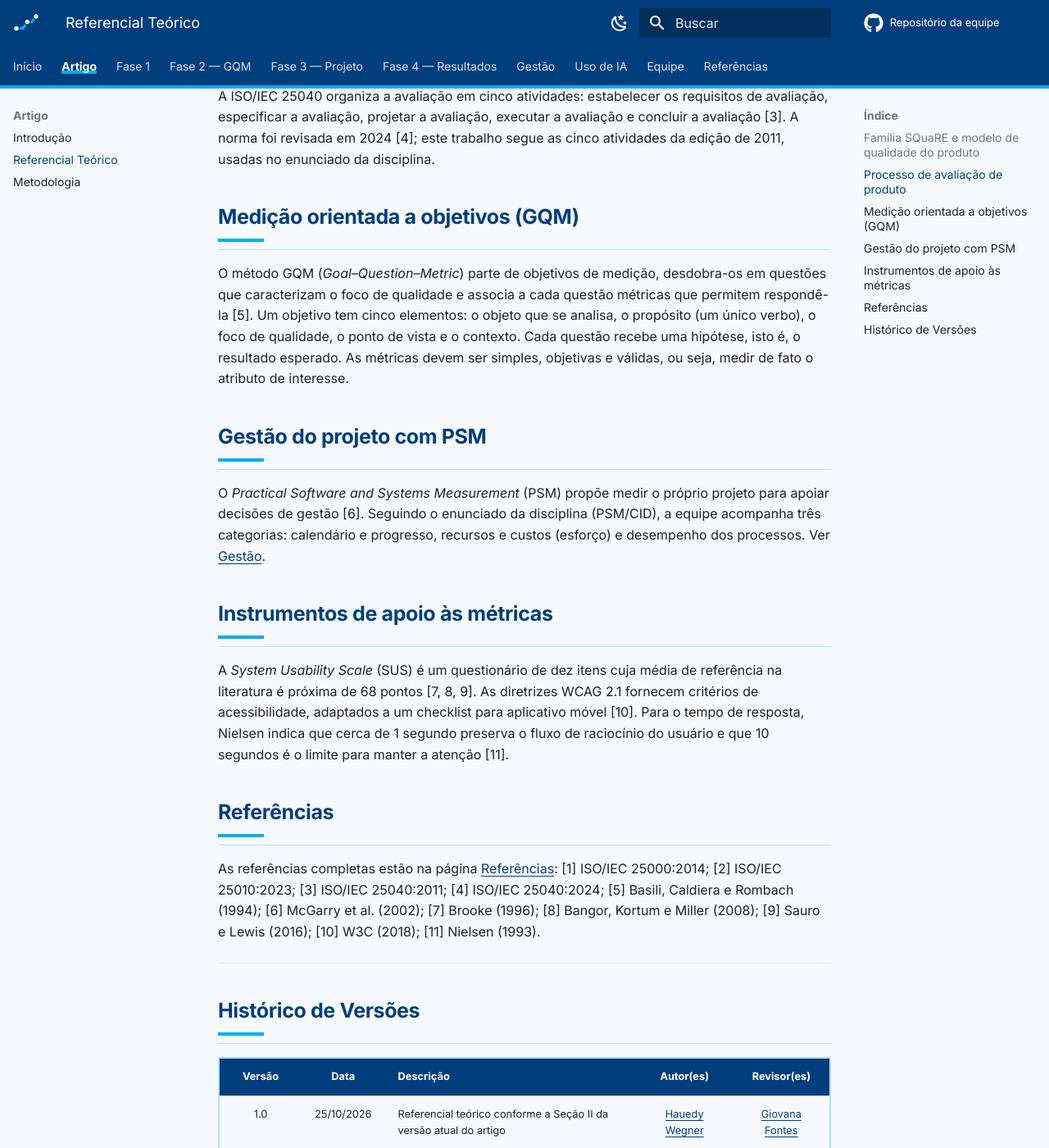
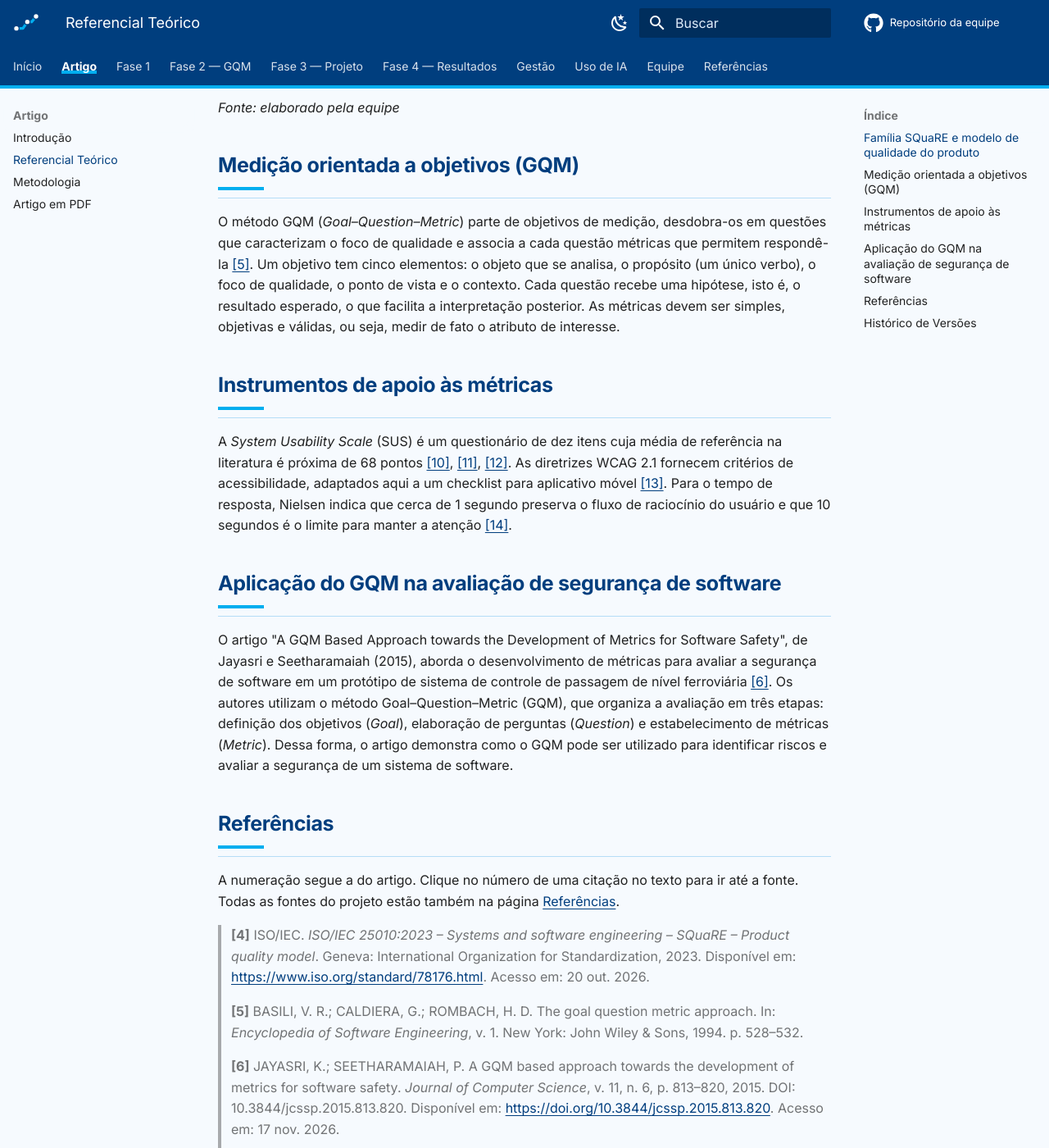
Before and after one commit to FCTE-Qualidade-de-Software-1/2026-2_T01_RUTH_LICHTERMAN, an MkDocs documentation site: the page built from docs/artigo/referencial-teorico.md, in a window 1280 px wide and 1400 px high, scrolled down 954 px. Shown: the whole window at 82% size. Built offline with MkDocs 1.6.1 and Material for MkDocs 9.7.7, drawn with Linux system fonts in a browser that asks for light colours; comment, search, counter and statistics services are not loaded; some of the changed text lies outside the part shown.

Commit message:
docs: atualiza gitpages com nova versao do artigo e adiciona em pdf

```diff
--- a/docs/artigo/referencial-teorico.md
+++ b/docs/artigo/referencial-teorico.md
@@ -2,9 +2,9 @@
 
 ## Família SQuaRE e modelo de qualidade do produto
 
-A família ISO/IEC 25000 (SQuaRE) reúne normas para especificar requisitos e avaliar a qualidade de sistemas e software [1]. Este trabalho adota a **ISO/IEC 25010:2023** como modelo de qualidade do produto, que define nove características: adequação funcional, eficiência de desempenho, compatibilidade, capacidade de interação, confiabilidade, segurança, manutenibilidade, flexibilidade e *safety* (segurança contra danos), cada uma desdobrada em subcaracterísticas [2].
+A família ISO/IEC 25000 (SQuaRE) reúne normas para especificar requisitos e avaliar a qualidade de sistemas e software [\[7\]](#ref-7). Este trabalho adota a **ISO/IEC 25010:2023** como modelo de qualidade do produto, que define nove características: adequação funcional (*functional suitability*), eficiência de desempenho (*performance efficiency*), compatibilidade (*compatibility*), capacidade de interação (*interaction capability*), confiabilidade (*reliability*), segurança (*security*), manutenibilidade (*maintainability*), flexibilidade (*flexibility*) e *safety* (segurança contra danos), cada uma desdobrada em subcaracterísticas [\[4\]](#ref-4).
 
-Em relação à edição de 2011, a norma fez as seguintes mudanças, por isso todos os nomes usados no trabalho seguem a edição de 2023:
+Em relação à edição de 2011, a norma renomeou usabilidade para capacidade de interação e portabilidade para flexibilidade, e fez ajustes nas subcaracterísticas: acessibilidade foi dividida em inclusividade (*inclusivity*) e assistência ao usuário (*user assistance*), estética da interface virou engajamento do usuário (*user engagement*), maturidade virou ausência de falhas (*faultlessness*) e foi acrescentada a autodescritividade (*self-descriptiveness*). Por isso, todos os nomes usados neste artigo seguem a edição de 2023:
 
 *Tabela 1: Principais mudanças entre as edições de 2011 e 2023 da ISO/IEC 25010.*
 
@@ -17,27 +17,42 @@ Em relação à edição de 2011, a norma fez as seguintes mudanças, por isso t
 | Maturidade | Ausência de falhas (*faultlessness*) |
 | (não existia) | Autodescritividade (*self-descriptiveness*) |
 
-*Fonte: elaborado pela equipe com base em [2].*
-
-## Processo de avaliação de produto
-
-A ISO/IEC 25040 organiza a avaliação em cinco atividades: estabelecer os requisitos de avaliação, especificar a avaliação, projetar a avaliação, executar a avaliação e concluir a avaliação [3]. A norma foi revisada em 2024 [4]; este trabalho segue as cinco atividades da edição de 2011, usadas no enunciado da disciplina.
+*Fonte: elaborado pela equipe*
 
 ## Medição orientada a objetivos (GQM)
 
-O método GQM (*Goal–Question–Metric*) parte de objetivos de medição, desdobra-os em questões que caracterizam o foco de qualidade e associa a cada questão métricas que permitem respondê-la [5]. Um objetivo tem cinco elementos: o objeto que se analisa, o propósito (um único verbo), o foco de qualidade, o ponto de vista e o contexto. Cada questão recebe uma hipótese, isto é, o resultado esperado. As métricas devem ser simples, objetivas e válidas, ou seja, medir de fato o atributo de interesse.
+O método GQM (*Goal–Question–Metric*) parte de objetivos de medição, desdobra-os em questões que caracterizam o foco de qualidade e associa a cada questão métricas que permitem respondê-la [\[5\]](#ref-5). Um objetivo tem cinco elementos: o objeto que se analisa, o propósito (um único verbo), o foco de qualidade, o ponto de vista e o contexto. Cada questão recebe uma hipótese, isto é, o resultado esperado, o que facilita a interpretação posterior. As métricas devem ser simples, objetivas e válidas, ou seja, medir de fato o atributo de interesse.
 
-## Gestão do projeto com PSM
-
-O *Practical Software and Systems Measurement* (PSM) propõe medir o próprio projeto para apoiar decisões de gestão [6]. Seguindo o enunciado da disciplina (PSM/CID), a equipe acompanha três categorias: calendário e progresso, recursos e custos (esforço) e desempenho dos processos. Ver [Gestão](../gestao/psm.md).
 
 ## Instrumentos de apoio às métricas
 
-A *System Usability Scale* (SUS) é um questionário de dez itens cuja média de referência na literatura é próxima de 68 pontos [7, 8, 9]. As diretrizes WCAG 2.1 fornecem critérios de acessibilidade, adaptados a um checklist para aplicativo móvel [10]. Para o tempo de resposta, Nielsen indica que cerca de 1 segundo preserva o fluxo de raciocínio do usuário e que 10 segundos é o limite para manter a atenção [11].
+A *System Usability Scale* (SUS) é um questionário de dez itens cuja média de referência na literatura é próxima de 68 pontos [\[10\]](#ref-10), [\[11\]](#ref-11), [\[12\]](#ref-12). As diretrizes WCAG 2.1 fornecem critérios de acessibilidade, adaptados aqui a um checklist para aplicativo móvel [\[13\]](#ref-13). Para o tempo de resposta, Nielsen indica que cerca de 1 segundo preserva o fluxo de raciocínio do usuário e que 10 segundos é o limite para manter a atenção [\[14\]](#ref-14).
+
+## Aplicação do GQM na avaliação de segurança de software
+
+O artigo "A GQM Based Approach towards the Development of Metrics for Software Safety", de Jayasri e Seetharamaiah (2015), aborda o desenvolvimento de métricas para avaliar a segurança de software em um protótipo de sistema de controle de passagem de nível ferroviária [\[6\]](#ref-6). Os autores utilizam o método Goal–Question–Metric (GQM), que organiza a avaliação em três etapas: definição dos objetivos (*Goal*), elaboração de perguntas (*Question*) e estabelecimento de métricas (*Metric*). Dessa forma, o artigo demonstra como o GQM pode ser utilizado para identificar riscos e avaliar a segurança de um sistema de software.
 
 ## Referências
 
-As referências completas estão na página [Referências](../referencias.md): [1] ISO/IEC 25000:2014; [2] ISO/IEC 25010:2023; [3] ISO/IEC 25040:2011; [4] ISO/IEC 25040:2024; [5] Basili, Caldiera e Rombach (1994); [6] McGarry et al. (2002); [7] Brooke (1996); [8] Bangor, Kortum e Miller (2008); [9] Sauro e Lewis (2016); [10] W3C (2018); [11] Nielsen (1993).
+A numeração segue a do artigo. Clique no número de uma citação no texto para ir até a fonte. Todas as fontes do projeto estão também na página [Referências](../referencias.md).
+
+> <a id="ref-4"></a>**[4]** ISO/IEC. *ISO/IEC 25010:2023 – Systems and software engineering – SQuaRE – Product quality model*. Geneva: International Organization for Standardization, 2023. Disponível em: <https://www.iso.org/standard/78176.html>. Acesso em: 20 out. 2026.
+
+> <a id="ref-5"></a>**[5]** BASILI, V. R.; CALDIERA, G.; ROMBACH, H. D. The goal question metric approach. In: *Encyclopedia of Software Engineering*, v. 1. New York: John Wiley & Sons, 1994. p. 528–532.
+
+> <a id="ref-6"></a>**[6]** JAYASRI, K.; SEETHARAMAIAH, P. A GQM based approach towards the development of metrics for software safety. *Journal of Computer Science*, v. 11, n. 6, p. 813–820, 2015. DOI: 10.3844/jcssp.2015.813.820. Disponível em: <https://doi.org/10.3844/jcssp.2015.813.820>. Acesso em: 17 nov. 2026.
+
+> <a id="ref-7"></a>**[7]** ISO/IEC. *ISO/IEC 25000:2014 – Systems and software engineering – SQuaRE – Guide to SQuaRE*. Geneva: International Organization for Standardization, 2014. Disponível em: <https://www.iso.org/standard/64764.html>. Acesso em: 17 nov. 2026.
+
+> <a id="ref-10"></a>**[10]** BROOKE, J. SUS: a quick and dirty usability scale. In: JORDAN, P. W. et al. (ed.). *Usability Evaluation in Industry*. London: Taylor & Francis, 1996. p. 189–194.
+
+> <a id="ref-11"></a>**[11]** BANGOR, A.; KORTUM, P. T.; MILLER, J. T. An empirical evaluation of the System Usability Scale. *International Journal of Human–Computer Interaction*, v. 24, n. 6, p. 574–594, 2008. DOI: 10.1080/10447310802205776. Disponível em: <https://doi.org/10.1080/10447310802205776>. Acesso em: 17 nov. 2026.
+
+> <a id="ref-12"></a>**[12]** SAURO, J.; LEWIS, J. R. *Quantifying the User Experience: Practical Statistics for User Research*. 2. ed. Cambridge: Morgan Kaufmann, 2016. Disponível em: <https://www.oreilly.com/library/view/quantifying-the-user/9780128025482/>. Acesso em: 17 nov. 2026.
+
+> <a id="ref-13"></a>**[13]** W3C. *Web Content Accessibility Guidelines (WCAG) 2.1*. W3C Recommendation, 2018. Disponível em: <https://www.w3.org/TR/WCAG21/>. Acesso em: 21 out. 2026.
+
+> <a id="ref-14"></a>**[14]** NIELSEN, J. *Usability Engineering*. San Diego: Academic Press, 1993. Trecho sobre os limites de tempo de resposta disponível em: <https://www.nngroup.com/articles/response-times-3-important-limits/>. Acesso em: 17 nov. 2026.
 
 ---
 
@@ -46,3 +61,4 @@ As referências completas estão na página [Referências](../referencias.md): [
 | Versão | Data | Descrição | Autor(es) | Revisor(es) |
 | :----: | :--------: | :--- | :---: | :---: |
 | 1.0 | 25/10/2026 | Referencial teórico conforme a Seção II da versão atual do artigo | [Hauedy Wegner](https://github.com/HauedyWS) | [Giovana Fontes](https://github.com/GiovanaFontesS) |
+| 1.1 | 17/11/2026 | Referencial teórico conforme a Seção II da versão atual(PC2) do artigo| [Letícia Lopes](https://github.com/leticialopes20) | [Giovana Fontes](https://github.com/GiovanaFontesS) |
--- a/mkdocs.yml
+++ b/mkdocs.yml
@@ -84,6 +84,7 @@ nav:
       - Introdução: artigo/introducao.md
       - Referencial Teórico: artigo/referencial-teorico.md
       - Metodologia: artigo/metodologia.md
+      - Artigo em PDF: artigo/Artigo_versaoatual_PC2.pdf
   - Fase 1:
       - Visão geral: fase-1/index.md
       - Descrição do Produto: fase-1/1-descricao.md
```
Also changed, not shown: docs/artigo/introducao.md (+1 -1 lines), docs/artigo/metodologia.md (+1 -1 lines), 1 other file.
